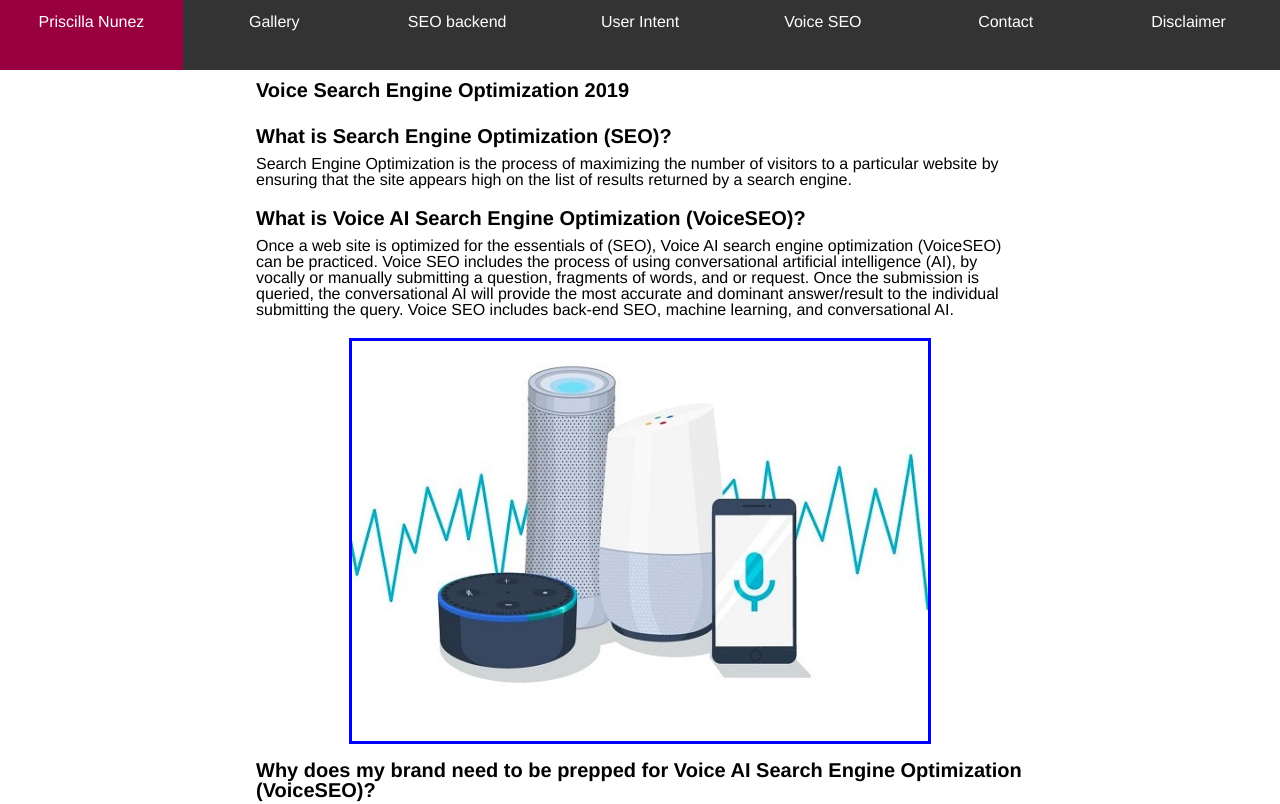
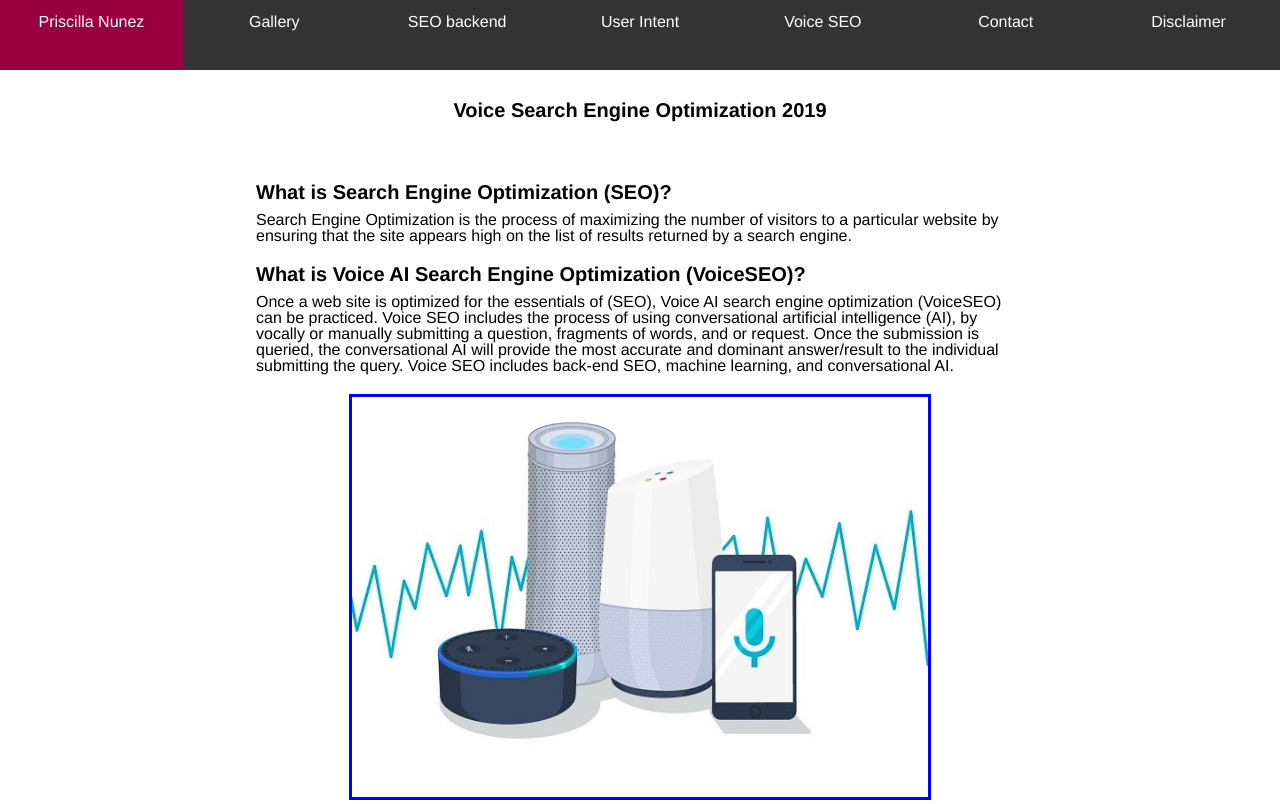
Before and after one commit to voiceAI/Project-with-Responsive-Design, a plain HTML site: page index.html in a window 1280 px wide. Shown: the top 804 px of the page. Drawn offline with Linux system fonts and the light colour scheme; a web font is replaced by a local one.

Commit message:
Final Project

```diff
--- a/index.html
+++ b/index.html
@@ -36,8 +36,10 @@
 
     </header>
     <main>
-        <h1 id="main"><span class="bold">Voice Search Engine Optimization 2019 </span></h1>
-
+        <p>
+        <h1 id="main"></h1><center><span class="bold"> Voice Search Engine Optimization 2019 </span></center></h1>
+        </p>
+        <br/>
         <br/>
         <!-- <a href="#content"> Skip to content</a> -->
         <span class="bold"> What is Search Engine Optimization (SEO)? </span>
```
